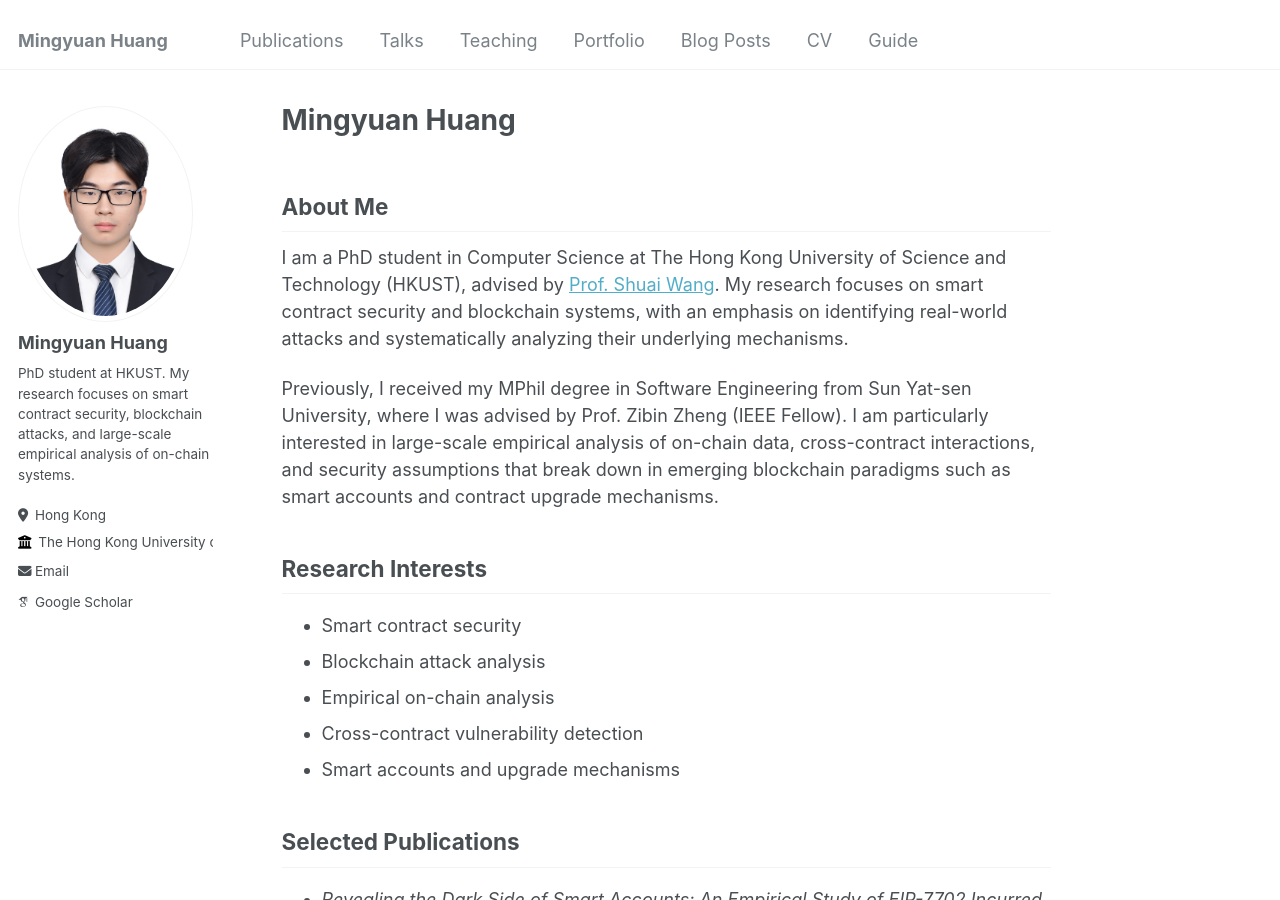
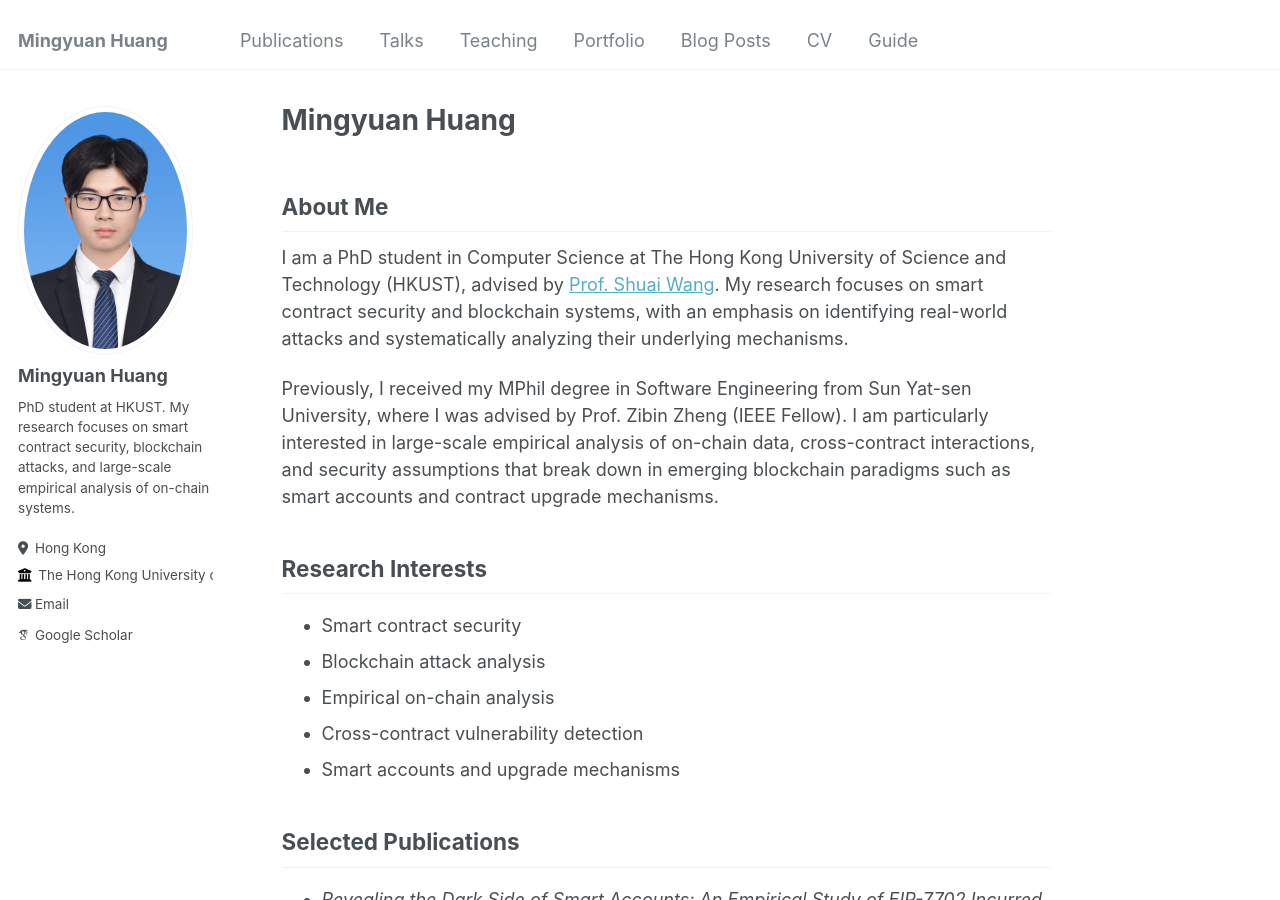
Before and after one commit to MingyuanHuang/MingyuanHuang.github.io, a Jekyll site: the page built from _pages/about.md, in a window 1280 px wide and 900 px high. Built offline with Jekyll 4.4.1, drawn with Linux system fonts in a browser that asks for light colours; some web fonts are replaced.

Commit message:
Update _config.yml

```diff
--- a/_config.yml
+++ b/_config.yml
@@ -19,7 +19,7 @@ repository               : "academicpages/academicpages.github.io"
 # Site Author
 author:
   # Biographic information
-  avatar           : "profile.jpg"
+  avatar           : "mingyuan.png"
   name             : "Mingyuan Huang"
   pronouns         :
   bio              : "PhD student at HKUST. My research focuses on smart contract security, blockchain attacks, and large-scale empirical analysis of on-chain systems."
```
